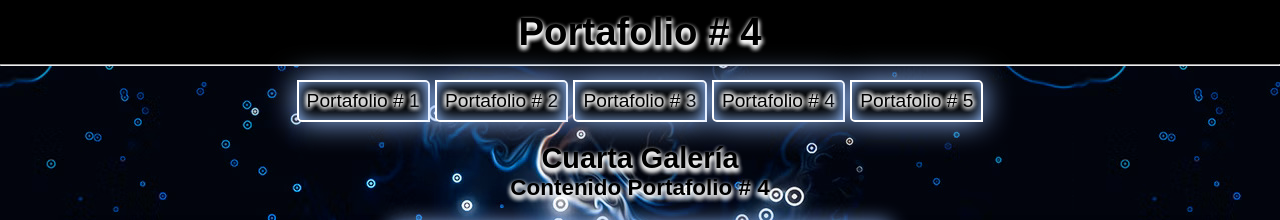
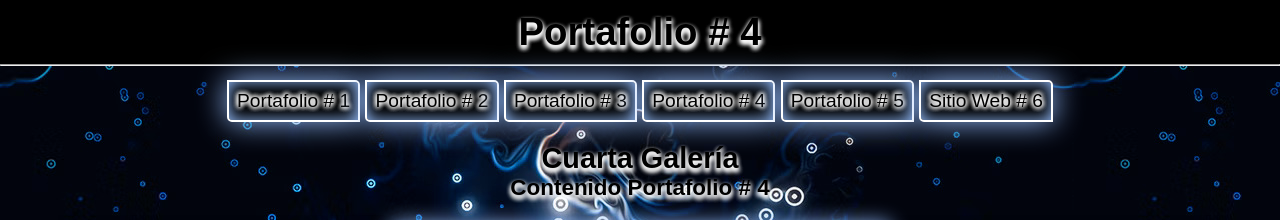
Before and after one commit to euterpeproject/portafolio, a plain HTML site: page portafolio4.html in a window 1280 px wide. Shown: the top 220 px of the page. Drawn offline with Linux system fonts and the light colour scheme.

Commit message:
Update portafolio4.html

```diff
--- a/portafolio4.html
+++ b/portafolio4.html
@@ -28,6 +28,7 @@
         <a href="portafolio3.html">Portafolio # 3</a>
         <a href="portafolio4.html">Portafolio # 4</a>
         <a href="portafolio5.html">Portafolio # 5</a>
+        <a href="https://euterpeproject.github.io/euterpe/">Sitio Web # 6</a>
     </nav></center>
 
     <section>
```
